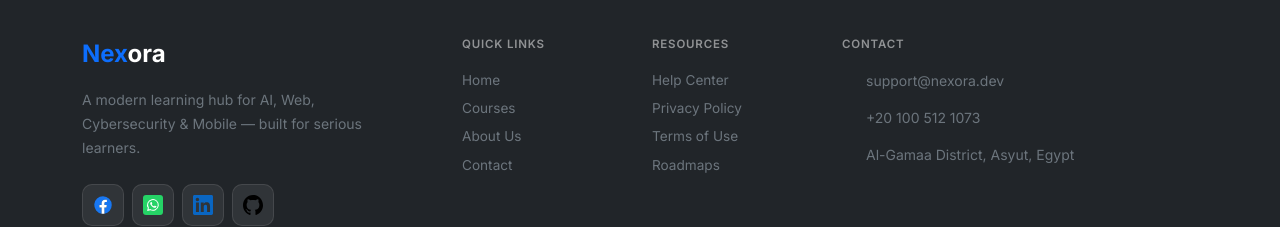
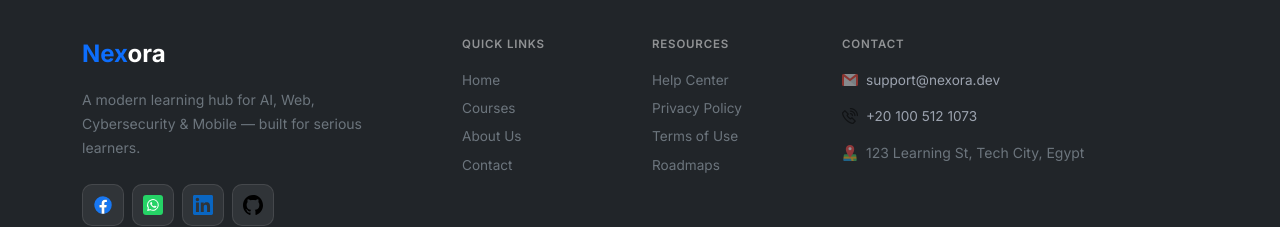
Before and after one commit to Mohamed-Ahmed-devhub/Nexora-learning-platform, a plain HTML site: page about.html in a window 1280 px wide. Shown: the part 2206-2433 px from the top of the page. Drawn offline with Linux system fonts and the light colour scheme.

Commit message:
Updated my code

```diff
--- a/about.html
+++ b/about.html
@@ -256,17 +256,16 @@
           <p class="text-white-50 text-uppercase fw-semibold mb-3" style="font-size:.72rem;letter-spacing:.07em;">
             Contact</p>
           <div class="d-flex align-items-center gap-2 mb-3">
-            <img src="../assets/images/logos/email-svgrepo-com.svg" width="16" class="opacity-50" alt="">
-            <a href="mailto:support@nexora.dev" class="text-secondary small text-decoration-none">support@nexora.dev</a>
+            <img src="assets/images/logos/gmail.png" width="16" class="opacity-50" alt="Email">
+            <a href="mailto:support@nexora.dev" class="footer-link mb-0">support@nexora.dev</a>
           </div>
           <div class="d-flex align-items-center gap-2 mb-3">
-            <img src="../assets/icons/phone.png" width="16" class="opacity-50" alt="">
-            <a href="https://wa.me/201005121073" target="_blank" class="text-secondary small text-decoration-none">+20
-              100 512 1073</a>
+            <img src="assets/images/logos/telephone.png" width="16" class="opacity-50" alt="Phone">
+            <a href="https://wa.me/201005121073" target="_blank" class="footer-link mb-0">+20 100 512 1073</a>
           </div>
           <div class="d-flex align-items-center gap-2">
-            <img src="../assets/images/logos/location-svgrepo-com.svg" width="16" class="opacity-50" alt="">
-            <span class="text-secondary small">Al-Gamaa District, Asyut, Egypt</span>
+            <img src="assets/images/logos/location-pin.png" width="16" class="opacity-50" alt="Location">
+            <span class="text-secondary small">123 Learning St, Tech City, Egypt</span>
           </div>
         </div>
       </div>
```
Also changed, not shown: contact.html (+5 -6 lines), courses.html (+3 -1 lines), index.html (+3 -4 lines), assets/images/logos/telephone.png (added).
